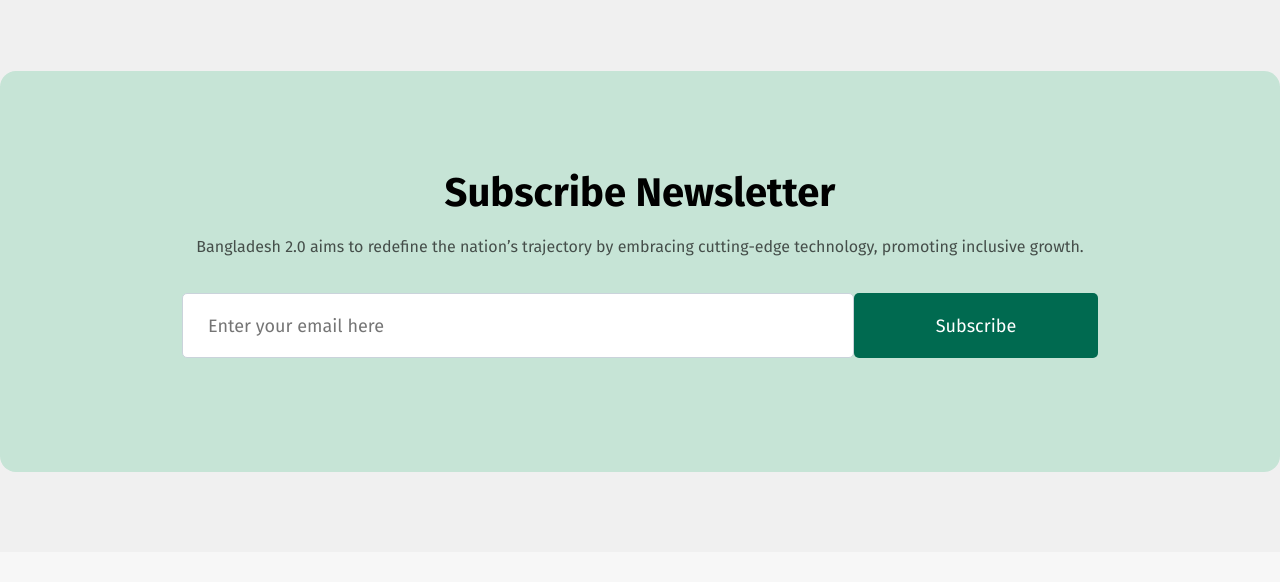
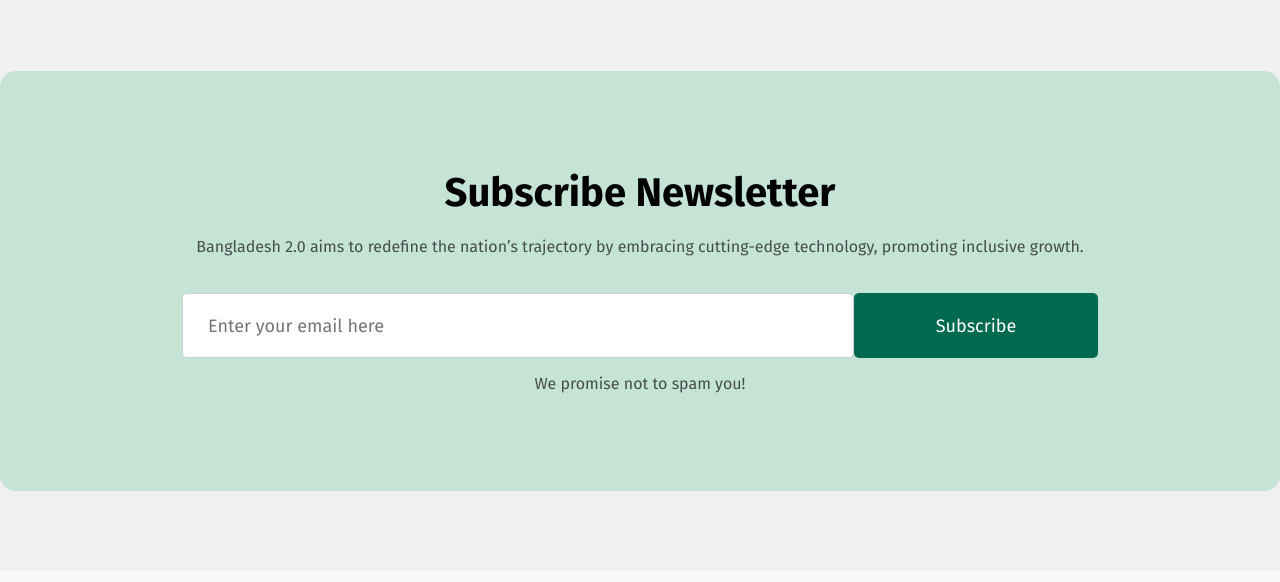
Before and after one commit to manjur0/Bangladesh-2.0, a plain HTML site: page index.html in a window 1280 px wide. Shown: the part 4233-4815 px from the top of the page. Drawn offline with Linux system fonts and the light colour scheme.

Commit message:
some refactoring

```diff
--- a/Style/style.css
+++ b/Style/style.css
@@ -349,6 +349,7 @@ button:hover {
   color: #0f121f;
   outline: none;
 }
+
 .subscribe-btn {
   background: #006a50;
   padding: 10px;
@@ -359,6 +360,12 @@ button:hover {
   font-size: 18px;
   color: white;
   cursor: pointer;
+}
+.news-buttom {
+  color: rgba(14, 14, 14, 0.7);
+  text-align: center;
+  font-size: 16px;
+
 }
 
 /* footer css */
--- a/index.html
+++ b/index.html
@@ -321,6 +321,7 @@
             />
             <button class="subscribe-btn">Subscribe</button>
           </div>
+          <p class="news-buttom">We promise not to spam you!</p>
         </div>
       </section>
     </main>
```
